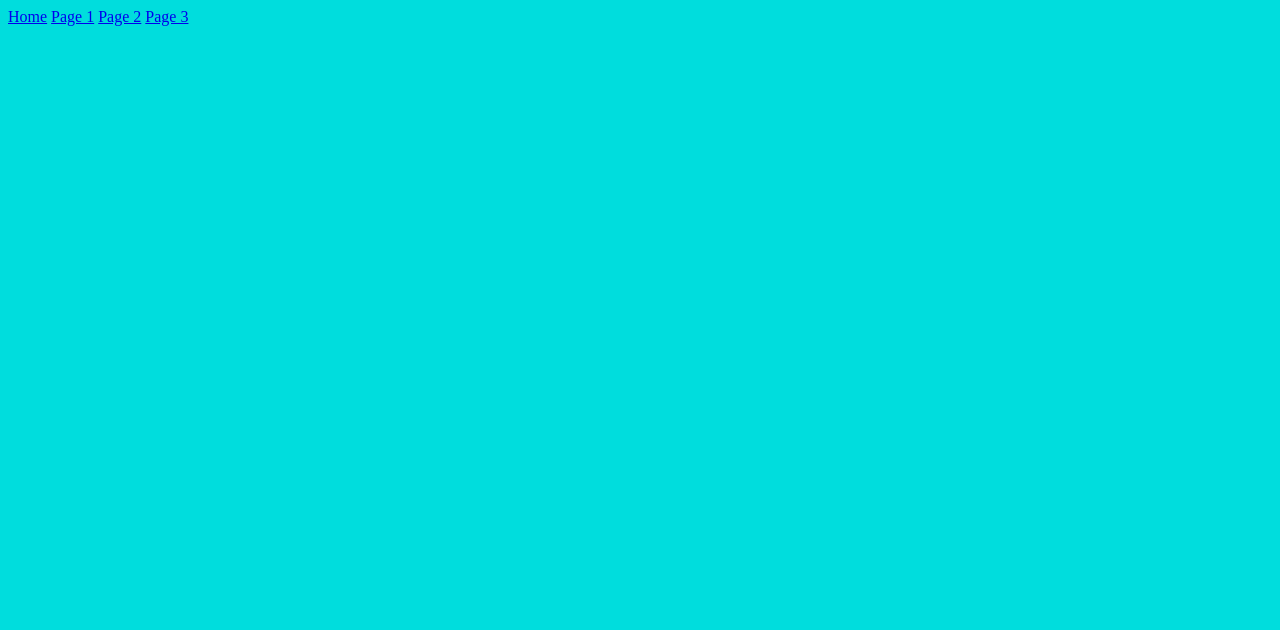
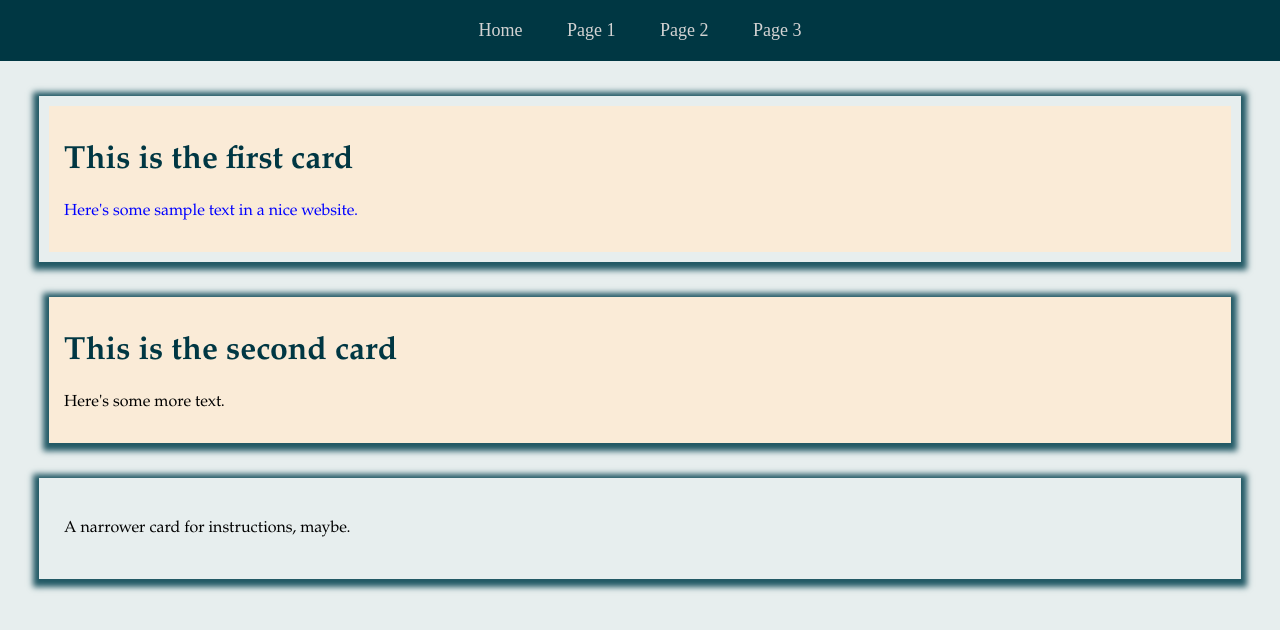
Before and after one commit to jdmar3-comp426/a01-ShivramUNC, a plain HTML site: page index.html in a window 1280 px wide. Drawn offline with Linux system fonts and the light colour scheme.

Commit message:
Complete stylesheet

```diff
--- a/index.html
+++ b/index.html
@@ -13,5 +13,16 @@
             <a href="/2.html">Page 2</a>
             <a href="/3.html">Page 3</a>
         </div>
+        <div class="card card-width shadow thick-border" id="main">
+            <h1>This is the first card</h1>
+            <p>Here's some sample text in a nice website.</p>
+        </div>
+        <div class="card card-width shadow">
+            <h1>This is the second card</h1>
+            <p>Here's some more text.</p>
+        </div>
+        <div class="no-title-card card-width shadow thick-border">
+            <p>A narrower card for instructions, maybe.</p>
+        </div>
     </body>
 </html>
--- a/styles.css
+++ b/styles.css
@@ -1,3 +1,52 @@
 body {
-	background-color: #00dddd;
+	background-color: #e7eeee;
+	margin: 0;
+	font-family: 'Garamond';
 }
+
+.navbar {
+	font-family: 'Avenir';
+	background-color: #003743;
+	font-size: large;
+	padding: 20px;
+	text-align: center;
+}
+
+a {
+	text-decoration: none;
+	margin: 20px;
+	color: lightgray;
+}
+
+a:hover {
+	color: white;
+}
+
+.card {
+	background-color: antiquewhite;
+}
+
+.thick-border {
+	border: 10px solid #e7eeee;
+}
+
+.shadow {
+	box-shadow: 0px 2px 6px 6px #225965;
+}
+
+.card-width {
+	width: 90%;
+	margin-top: 35px;
+	margin-bottom: 35px;
+	padding: 15px;
+	margin-left: auto;
+	margin-right: auto;
+}
+
+.card h1 {
+	color: #003743;
+}
+
+#main p {
+	color: blue;
+}
```
